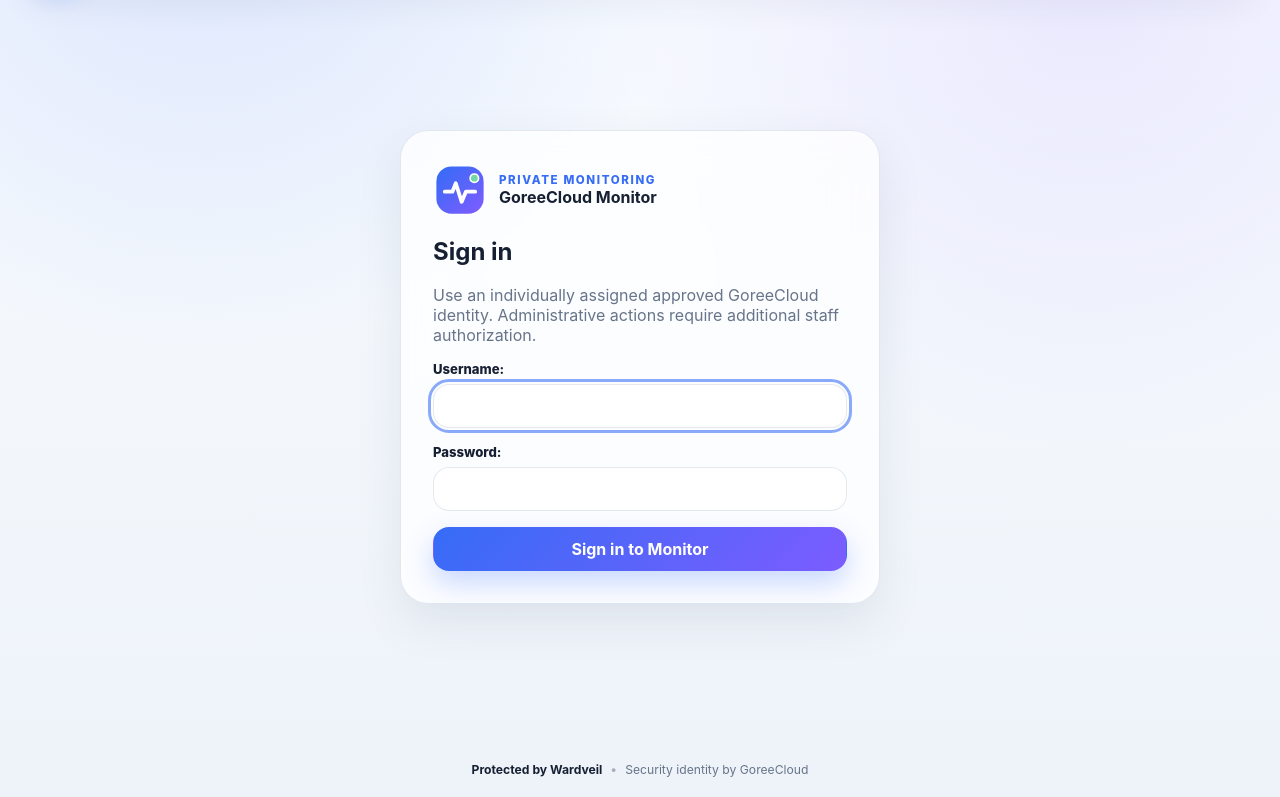
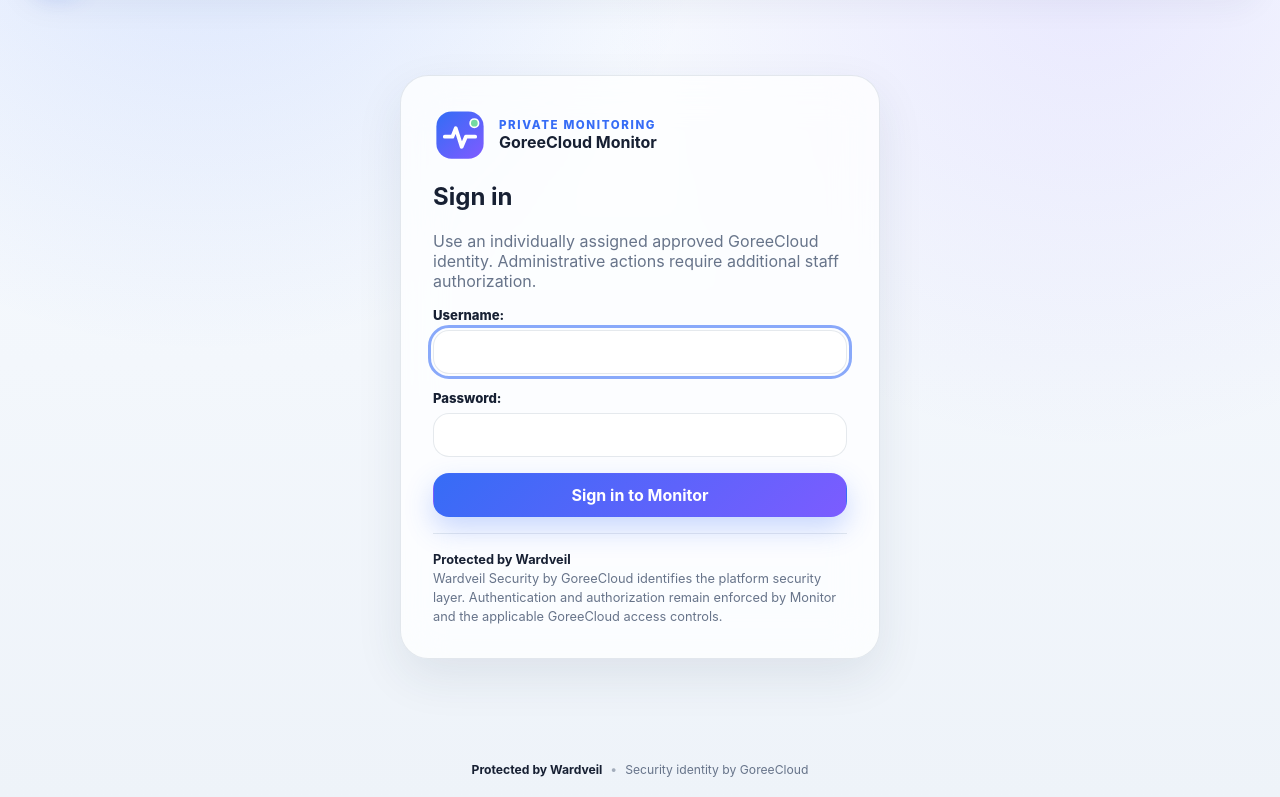
Before and after one commit to GoreeCloud/goreecloud-monitor, a Django app: page /accounts/login/ in a window 1280 px wide. Shown: the part 72-869 px from the top of the page. Run offline with Django 5.2, Linux system fonts and the light colour scheme; parts of the project's set-up code (start-up, migrations or seed data) failed here and were passed over.

Commit message:
Add Wardveil authentication identity

```diff
--- a/templates/registration/login.html
+++ b/templates/registration/login.html
@@ -8,6 +8,7 @@
     <h1>Sign in</h1>
     <p class="muted">Use an individually assigned approved GoreeCloud identity. Administrative actions require additional staff authorization.</p>
     <form method="post" class="form-grid">{% csrf_token %}{{ form.as_p }}<button class="button primary" type="submit">Sign in to Monitor</button></form>
+    <div class="auth-wardveil"><strong>Protected by Wardveil</strong><br>Wardveil Security by GoreeCloud identifies the platform security layer. Authentication and authorization remain enforced by Monitor and the applicable GoreeCloud access controls.</div>
   </div>
 </section>
 {% endblock %}
```
